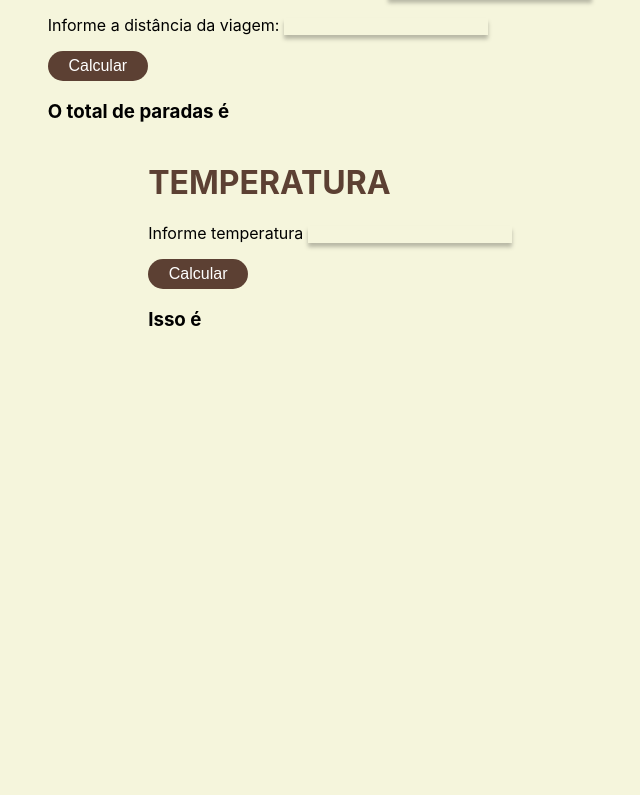
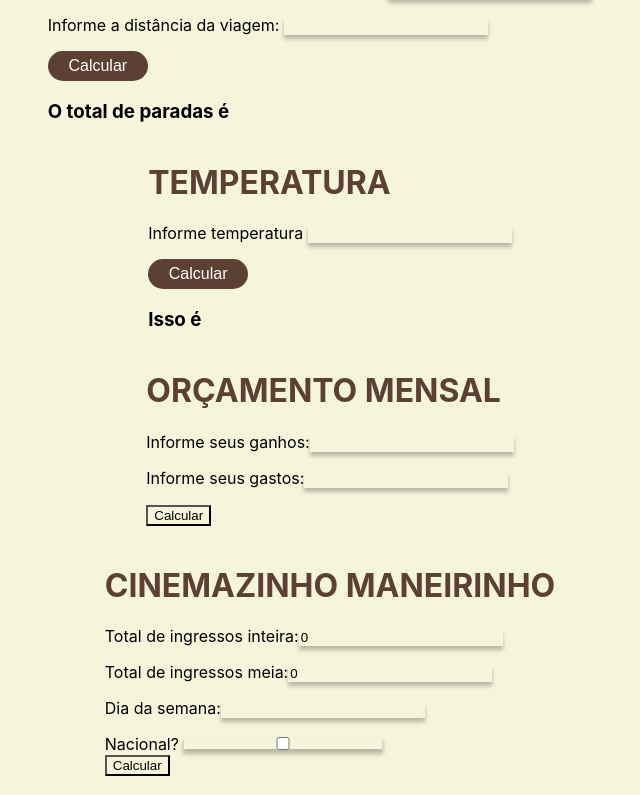
Before and after one commit to IsabellaAlvesCosta/provalogica, a React (Create React App) app: page / in a window 1280 px wide. Shown: the part 1878-2673 px from the top of the page, without its empty margins (310-950 px from the left). Before the commit the page ends 2228 px from the top, so only its background shows below. Built offline with nearby package versions, Linux system fonts and the light colour scheme.

Commit message:
Exercícios 14/10 feitos

```diff
--- a/src/App.js
+++ b/src/App.js
@@ -32,6 +32,17 @@ function App() {
 
   const [temperatura, setTemperatura] = useState();
   const [resulTemperatura, setResulTemperatura] = useState();
+
+  const[ganho, setGanho]= useState();
+  const[gasto, setGasto]= useState();
+  const[totalOrcamento, setTotalOrcamento]= useState();
+
+  const[inteira, setInteira] = useState(0);
+  const[meia, setMeia] = useState(0);
+  const[diaSemana, setDiaSemana] = useState("");
+  const[nacional, setNacional] = useState(false);
+  const[cinemaResul, setCinemaResul] = useState("");
+
 
   function Calcular(){
     let total = pequeno * 13.50  + medio * 15 + grande * 17.50;
@@ -110,6 +121,55 @@ function App() {
         }
         setResulTemperatura(msg);
       }
+
+      function Orcamento(){
+        let msg="";
+        let porcentagem = (gasto*100)/ganho;
+
+        if(porcentagem >=81){
+           msg ="Cuidado seu orçamento pode estar comprometido"
+        }
+        else if(porcentagem >=51 ){
+           msg="Atenção! Melhor conter seus gastos "
+        }
+        else if(porcentagem >=21 ){
+           msg="Muito bem"
+        }
+        else if(porcentagem >=0 ){
+           msg="Parabéns"
+        }
+        else if(gasto > ganho ){
+          msg='Orçamento comprometido! Hora de rever seus gastos'
+        }
+        else{
+           msg="Infome um valor válido"
+        }
+        setTotalOrcamento(msg);
+      }
+
+      function Cinema(){
+        let msg='';
+        let meiazinha = 14.25 * meia;
+        let inteirazinha = 28.5 * inteira;
+        let nacionalA = (meiazinha / 5) + (inteirazinha / 5);
+
+        let quarta = (meia  + inteira) * 14.25;
+
+
+        if(nacional){
+         msg= nacionalA;
+        }
+        else if(diaSemana == "Quarta-Feira"){
+          msg = quarta
+        }
+        else{
+         msg= meiazinha +inteirazinha;
+        }
+
+
+
+        setCinemaResul(msg);
+   }
 
 
 
@@ -196,6 +256,35 @@ function App() {
           <h3>
             Isso é {resulTemperatura}</h3>
         </div>
+        <div>
+          <h1>ORÇAMENTO MENSAL</h1>
+          <div>
+            <p>Informe seus ganhos:<input type='number'value={ganho} onChange={e => setGanho(Number(e.target.value))}/></p>
+          </div>
+          <div>
+            <p>Informe seus gastos:<input type='number' value={gasto} onChange={e => setGasto(Number(e.target.value))}/></p>
+          </div>
+          <button onClick={Orcamento}>Calcular</button>
+          <h3> {totalOrcamento}</h3>
+        </div>
+        <div>
+          <h1>CINEMAZINHO MANEIRINHO</h1>
+          <div>
+            <p>Total de ingressos inteira:<input type="number" value={inteira} onChange={e => setInteira(Number(e.target.value))} /></p>
+          </div>
+          <div>
+            <p>Total de ingressos meia:<input type="number" value={meia} onChange={e => setMeia(Number(e.target.value))} /></p>
+          </div>
+          <div>
+            <p>Dia da semana:<input type="text" value={diaSemana} onChange={e => setDiaSemana(e.target.value)} /></p>
+          </div>
+          <div>
+            Nacional?<input type="checkbox" value={nacional} onChange={e => setNacional(Boolean(e.target.value))} />
+          </div>
+          <button onClick={Cinema}>Calcular</button>
+          <h3>{cinemaResul}</h3>
+
+        </div>
     </div>
  );
     }
```
